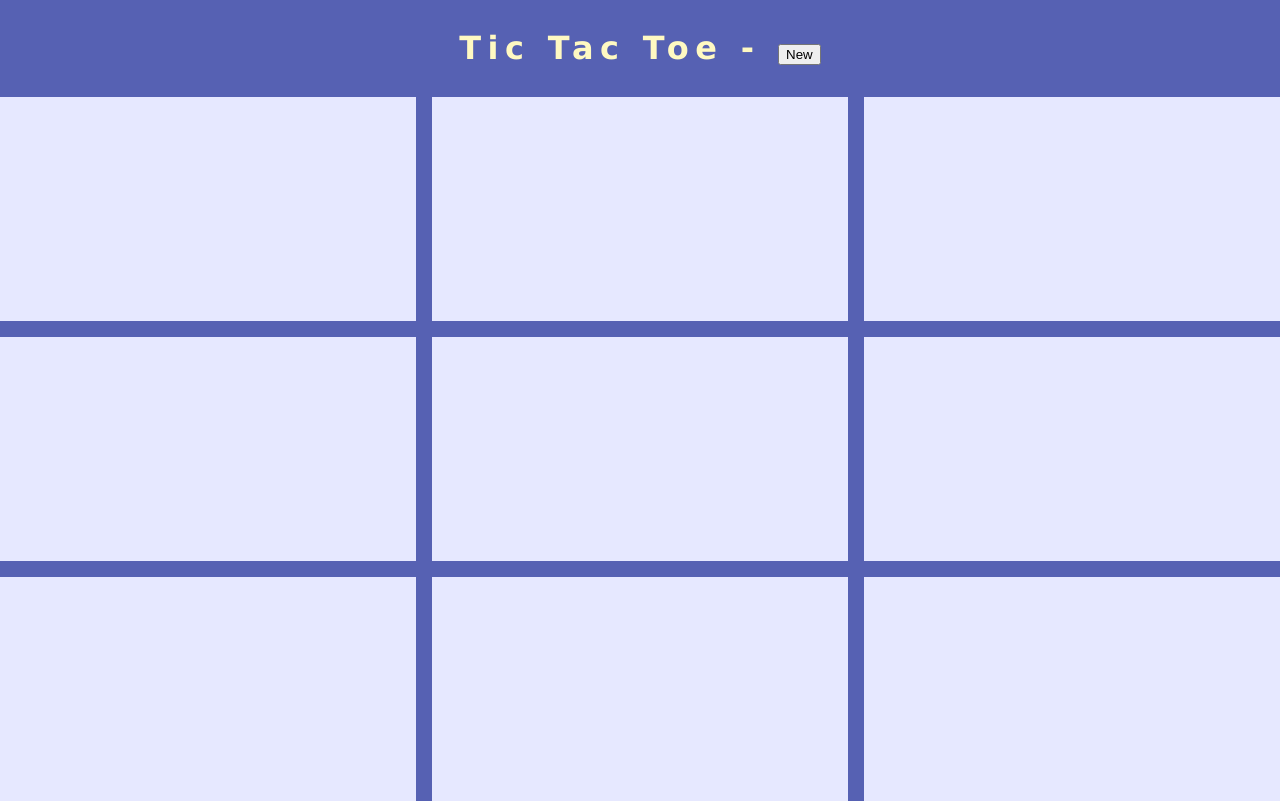
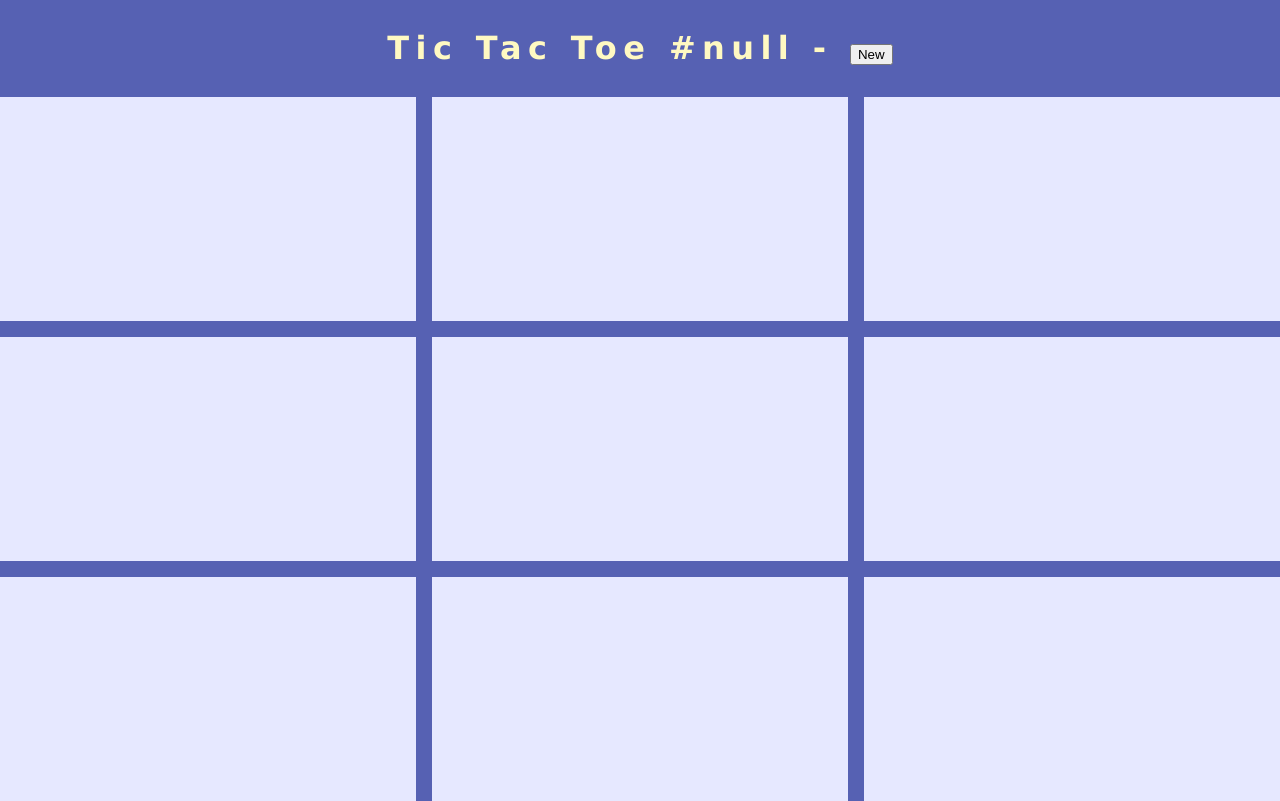
Before and after one commit to elecguts/Tic-Tac-Toe, a React (Vite) app: page / in a window 1280 px wide. Built offline with nearby package versions, Linux system fonts and the light colour scheme.

Commit message:
Added game id to header

```diff
--- a/src/App.tsx
+++ b/src/App.tsx
@@ -44,7 +44,9 @@ export function App() {
       setGame(newGame)
     }
   }
-  const header = game.winner ? `${game.winner} is the winner` : 'Tic Tac Toe'
+  const header = game.winner
+    ? `${game.winner} is the winner`
+    : `Tic Tac Toe #${game.id}`
 
   return (
     <div>
```
